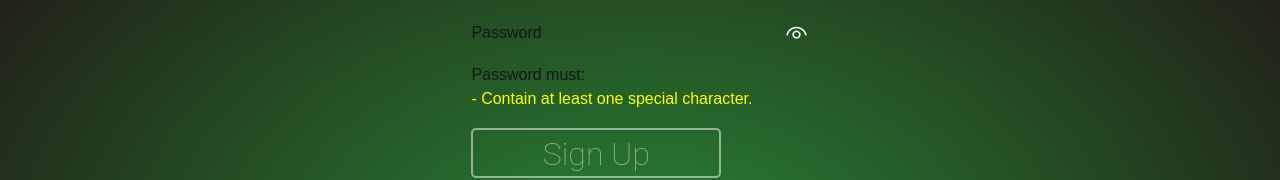
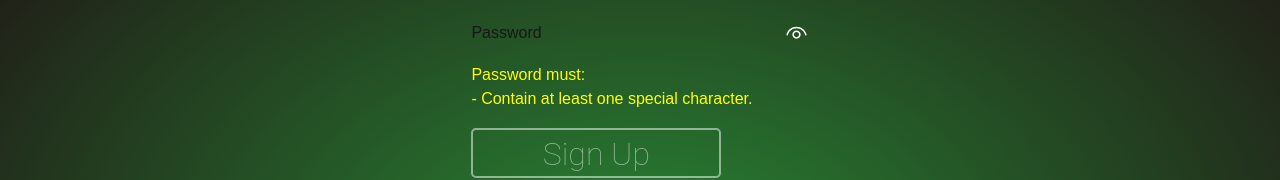
Before and after one commit to halfghaninne/ct-prototype, a Next.js app: page /signup in a window 1280 px wide. Both pictures are taken after typing "name@example.com", "Sample123" into the empty fields and a click on the button "Sign Up". Shown: the part 138-318 px from the top of the page. Built offline with nearby package versions, Linux system fonts and the light colour scheme; no server answers.

Commit message:
style: both error blocks are yellow

```diff
--- a/app/signup/page.tsx
+++ b/app/signup/page.tsx
@@ -33,7 +33,7 @@ export default function SignupForm() {
         <label htmlFor="email">Email</label>
         <input className={styles.input} id="email" name="email" placeholder="user@example.com" />
       </div>
-      {state?.errors?.email && <p>{state.errors.email}</p>}
+      {state?.errors?.email && <p style={{color: 'yellow'}}>{state.errors.email}</p>}
 
       <div>
         <label htmlFor="password">Password</label>
@@ -47,9 +47,9 @@ export default function SignupForm() {
 
       </div>
       {state?.errors?.password && (
-        <div>
+        <div style={{color: 'yellow'}}>
           <p>Password must:</p>
-          <ul style={{color: 'yellow'}}>
+          <ul>
             {state.errors.password.map((error) => (
               <li key={error}>- {error}</li>
             ))}
```
